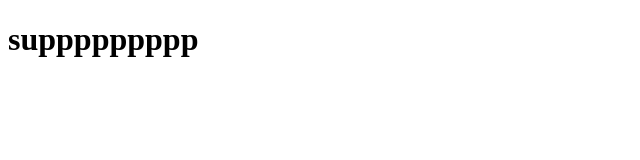
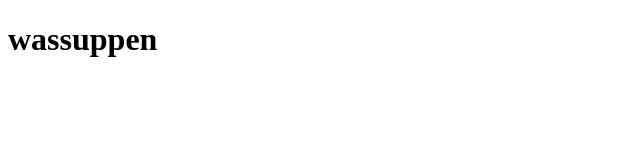
Before and after one commit to Lukjastarr/firstproject, a plain HTML site: page index.html in a window 1280 px wide. Shown: the whole page, without its empty margins (0-640 px from the left). Drawn offline with Linux system fonts and the light colour scheme.

Commit message:
edited css

```diff
--- a/css/reset.css
+++ b/css/reset.css
@@ -46,3 +46,6 @@ table {
 	border-collapse: collapse;
 	border-spacing: 0;
 }
+* {
+    box-sizing: border-box;
+}
--- a/index.html
+++ b/index.html
@@ -7,6 +7,9 @@
     <title>html01</title>
 </head>
 <body>
-    <h1>suppppppppp</h1>
+<div class="my1">
+    <h1>wassuppen</h1>
+
+</div>
 </body>
 </html>
```
